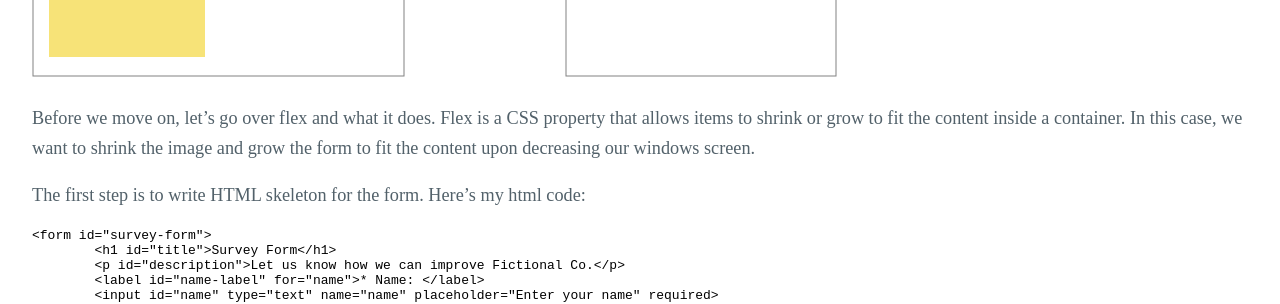
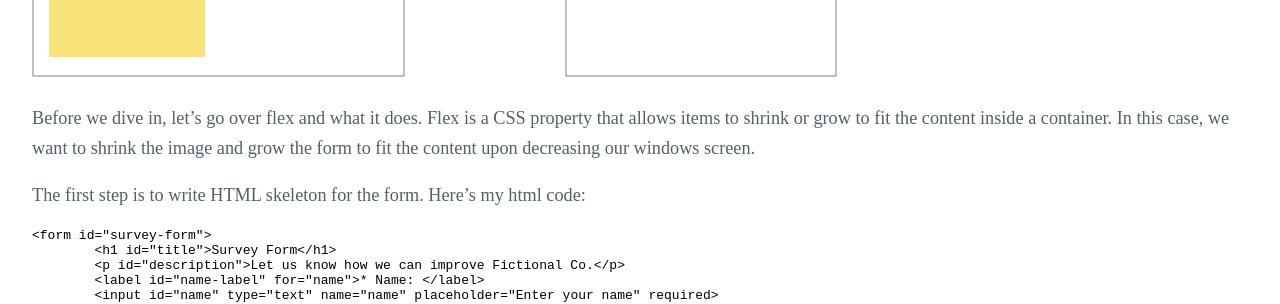
Before and after one commit to windan11/windan11.github.io, a Jekyll site: the page built from _posts/2018-09-09-survey-form-css-flexbox.md, in a window 1280 px wide and 900 px high, scrolled down 454 px. Shown: the part 152-456 px from the top of the window. Built offline with Jekyll 4.4.1, drawn with Linux system fonts in a browser that asks for light colours; some web fonts are replaced; some of the changed text lies outside the part shown.

Commit message:
changed learn to explore

```diff
--- a/_posts/2018-09-09-survey-form-css-flexbox.md
+++ b/_posts/2018-09-09-survey-form-css-flexbox.md
@@ -8,7 +8,7 @@
 
 <img src="/assets/post/formlayout.png" alt="An image depicts the appearance of the layout in standard and in responsive view" title="Survey Form Layout" />
 
-Before we move on, let's go over flex and what it does. Flex is a CSS property that allows items to shrink or grow to fit the content inside a container. In this case, we want to shrink the image and grow the form to fit the content upon decreasing our windows screen.
+Before we dive in, let's go over flex and what it does. Flex is a CSS property that allows items to shrink or grow to fit the content inside a container. In this case, we want to shrink the image and grow the form to fit the content upon decreasing our windows screen.
 
 The first step is to write HTML skeleton for the form. Here's my html code:
 
@@ -133,7 +133,7 @@
 
 That is all to the project in terms of flexbox! The rest of the project is about styling your layout and appearances.
 
-In the second part to survey form, we will learn how to use CSS grid to layout the content inside the form.
+In the second part to survey form, we will explore how to use CSS grid to layout the content inside the form.
 
 Cheers,
 
```
